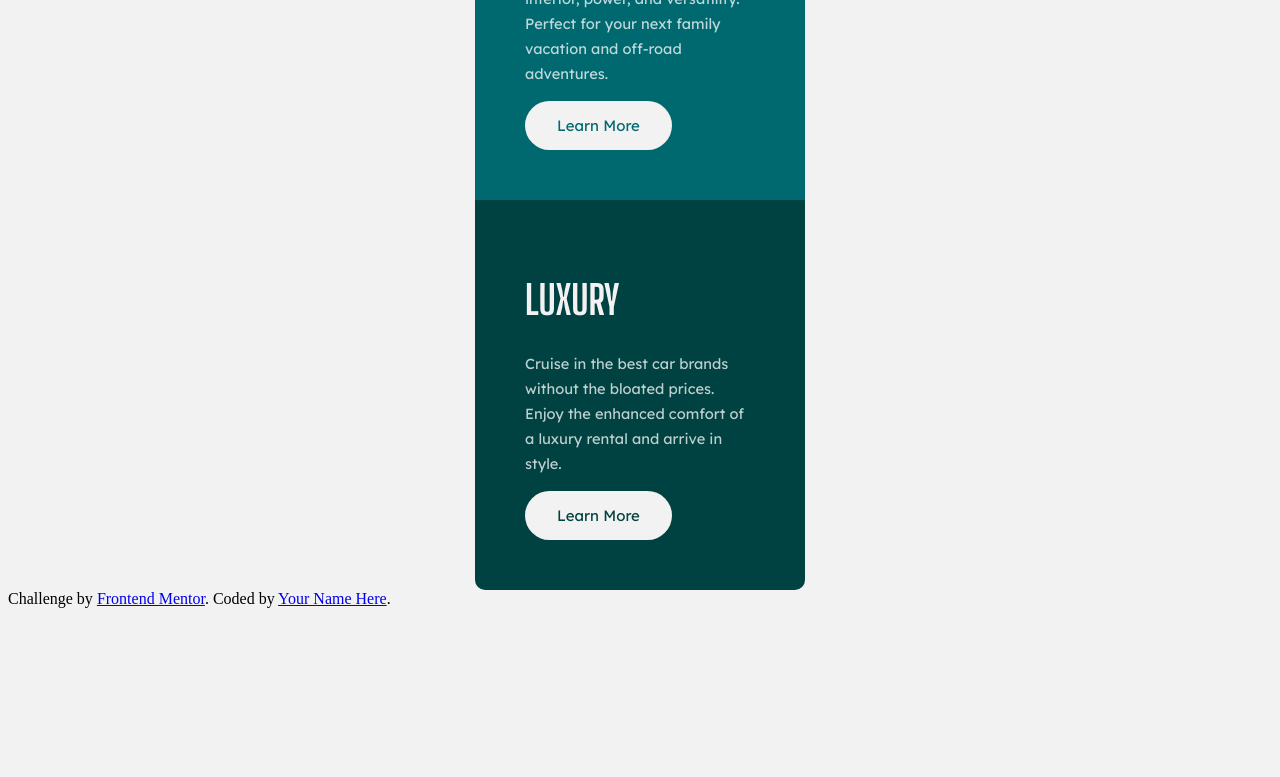
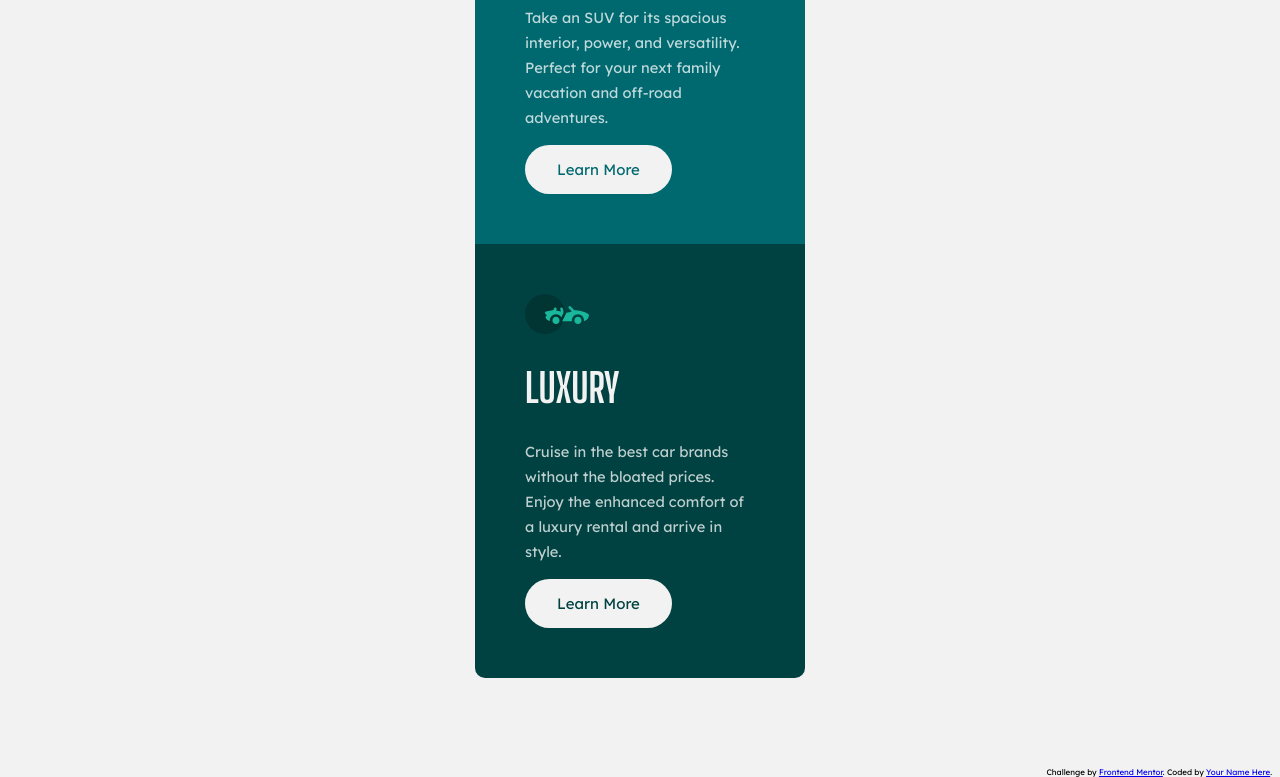
Before and after one commit to JunoField/fm4-3-column-preview-card, a website built with Parcel: page index.html in a window 1280 px wide. Shown: the part 714-1491 px from the top of the page. Before the commit the page ends 1330 px from the top, so only its background shows below. Built offline with nearby package versions, Linux system fonts and the light colour scheme.

Commit message:
done attribution div, added all images

```diff
--- a/index.html
+++ b/index.html
@@ -17,13 +17,14 @@
   <main id="cards">
 
     <div class="card card-top" id="card-sedans">
-      <img src="images/icon-sedans.svg">
+      <img src="images/icon-sedans.svg" alt="">
       <h1>SEDANS</h1>
       <p>Choose a sedan for its affordability and excellent fuel economy. Ideal for cruising in the city or on your next road trip.</p>
       <button type="button">Learn More</button>
   </div>
 
     <div class="card" id="card-suvs">
+      <img src="images/icon-suvs.svg" alt="">
       <h1>SUVS</h1>
       <p>Take an SUV for its spacious interior, power, and versatility. Perfect for your next family vacation
   and off-road adventures.</p>
@@ -31,6 +32,7 @@
     </div>
 
     <div class="card card-bottom" id="card-luxury">
+      <img src="images/icon-luxury.svg" alt="">
       <h1>LUXURY</h1>
       <p>Cruise in the best car brands without the bloated prices. Enjoy the enhanced comfort of a luxury rental and arrive in style.</p>
       <button type="button">Learn More</button>
@@ -40,7 +42,7 @@
   </main>
 
 
-  <div class="attribution">
+  <footer class="attribution">
     Challenge by <a href="https://www.frontendmentor.io?ref=challenge" target="_blank">Frontend Mentor</a>.
     Coded by <a href="#">Your Name Here</a>.
   </div>
--- a/style.scss
+++ b/style.scss
@@ -10,7 +10,7 @@ body{
 
 #cards{
     width: 330px;
-    margin: 89px auto auto auto;
+    margin: 89px auto 89px auto;
 }
 
 .card{
@@ -73,3 +73,10 @@ body{
         color: $veryDarkCyan;
     }
 }
+
+.attribution{
+    font-family: 'Lexend Deca', sans-serif;
+    font-size: 8px;
+    margin: auto 0px 0px auto;
+    float: right;
+}
```
Also changed, not shown: dist/icon-luxury.0c10f550.svg (added), dist/icon-suvs.ebc28623.svg (added), dist/index.html, 2 other files.
